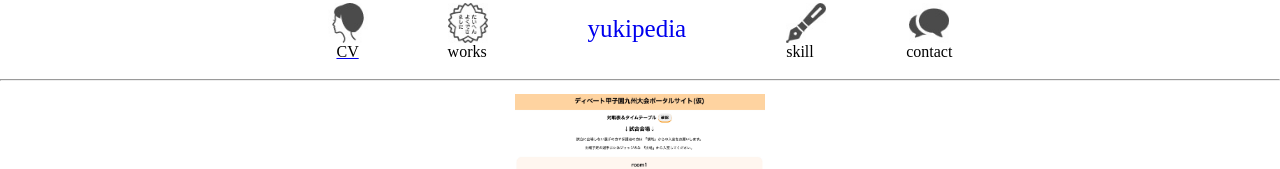
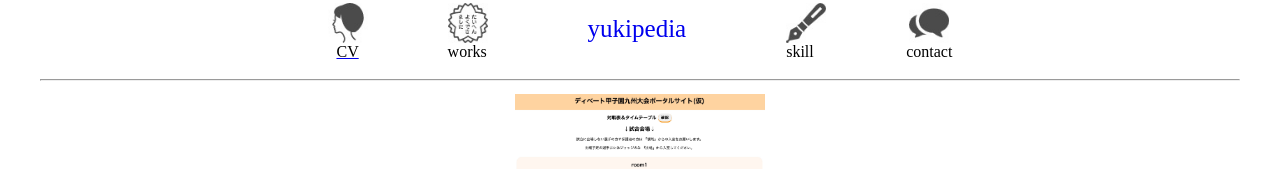
Before and after one commit to schnee25/portfolio, a Nuxt app: page /works/debateq in a window 1280 px wide. Shown: the top 169 px of the page. Built offline with nearby package versions, Linux system fonts and the light colour scheme; a web font is replaced by a local one.

Commit message:
header下のborderをheaderコンポーネントの方に移動

```diff
--- a/components/AppNameHeader.vue
+++ b/components/AppNameHeader.vue
@@ -26,6 +26,7 @@
         <p>contact</p>
       </div>
     </div>
+    <hr class="border" />
   </div>
 </template>
 
@@ -98,6 +99,7 @@ img {
 }
 .border {
   display: block;
+  width: 1200px;
 }
 
 .home:hover{
--- a/pages/index.vue
+++ b/pages/index.vue
@@ -1,7 +1,6 @@
 <template>
   <div class="container">
     <AppNameHeader></AppNameHeader>
-    <hr class="border" />
 
     <div class="body">
       <div class="main">
--- a/pages/works/debateq.vue
+++ b/pages/works/debateq.vue
@@ -2,8 +2,6 @@
 
 <div class="container">
     <AppNameHeader></AppNameHeader>
-
-<hr class="border" />
 
     <div class="body">
         <div class="main">
--- a/pages/works/portforio.vue
+++ b/pages/works/portforio.vue
@@ -2,8 +2,6 @@
 
   <div class="container">
     <AppNameHeader></AppNameHeader>
-
-    <hr class="border" />
 
     <div class="body">
         <div class="main">
```
